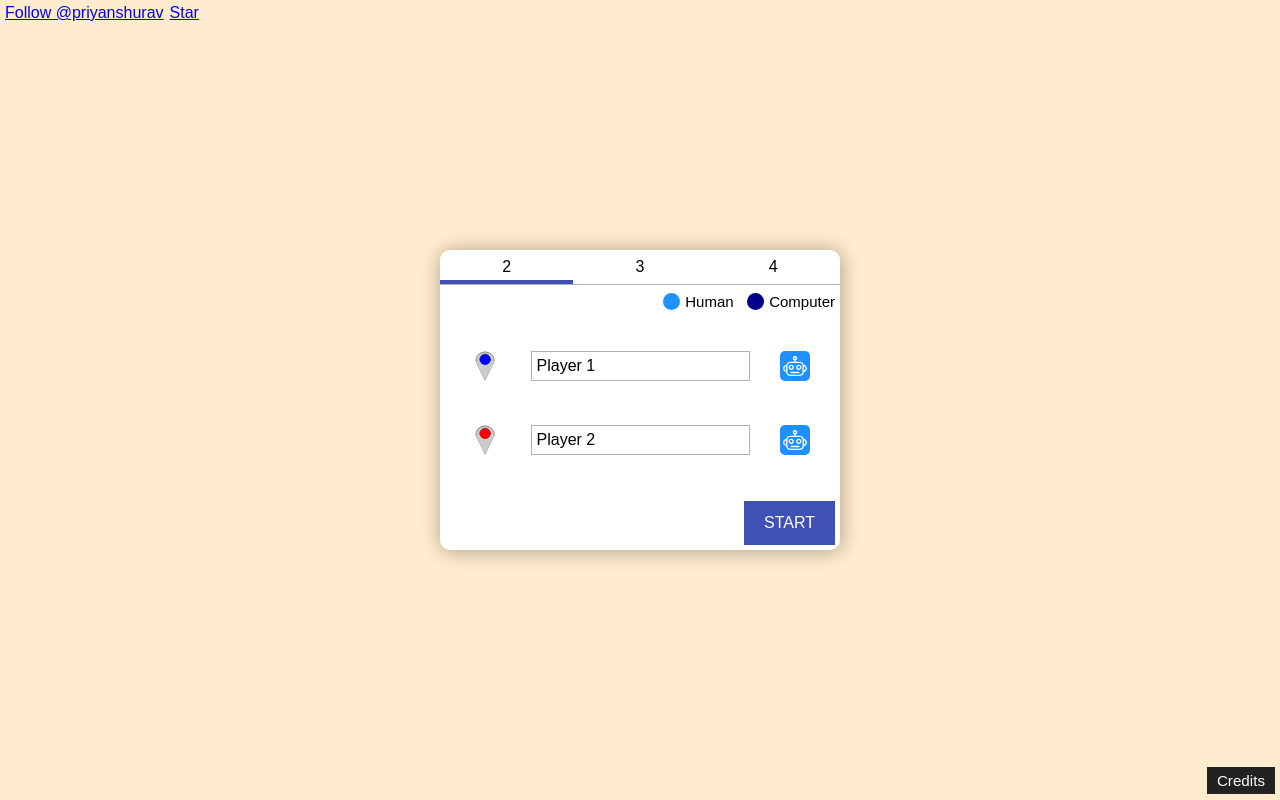
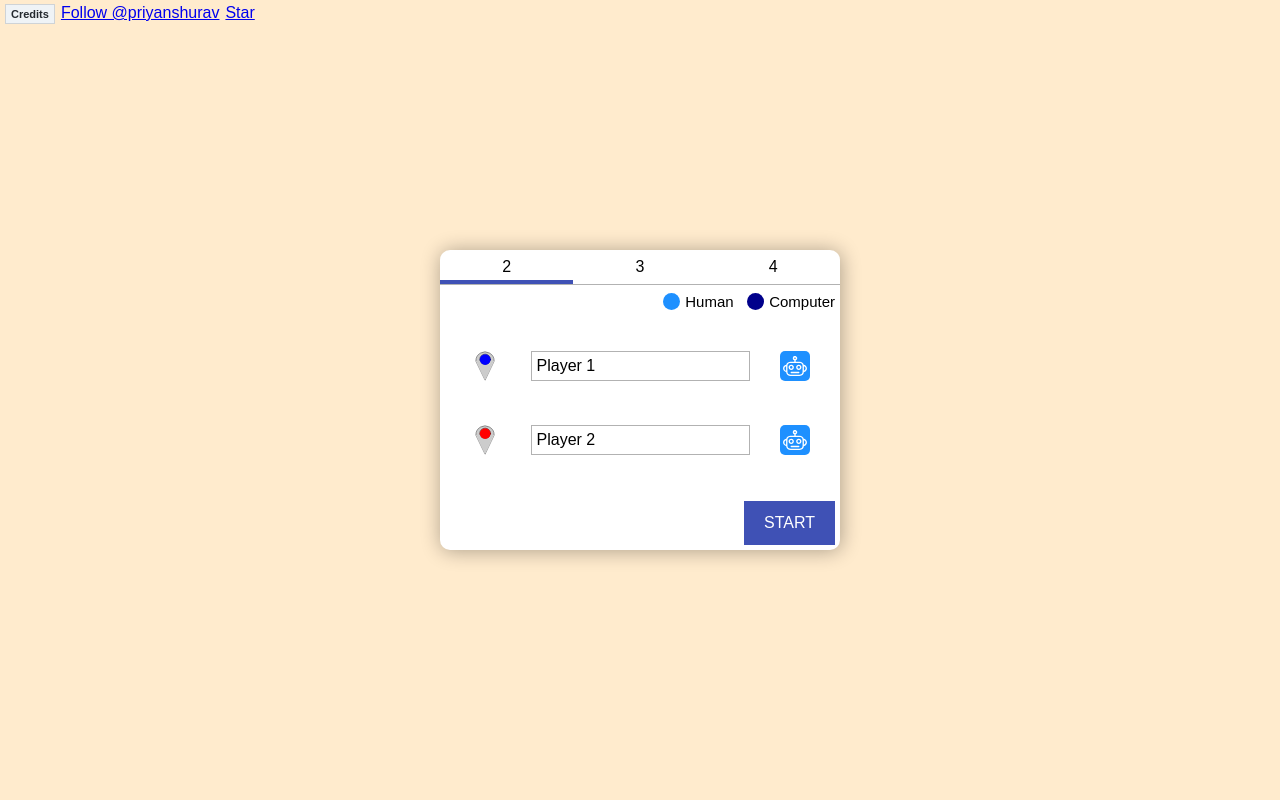
Before and after one commit to priyanshurav/snakes-and-ladders-game, a website built with webpack: page public/index.html in a window 1280 px wide. Built offline with nearby package versions, Linux system fonts and the light colour scheme.

Commit message:
Changed credit button location and fixed a bug which was making dice unclickable

```diff
--- a/public/index.html
+++ b/public/index.html
@@ -244,17 +244,13 @@
       <a
         class="github-button"
         href="https://github.com/priyanshurav"
-        data-color-scheme="no-preference: light; light: light; dark: dark;"
-        data-size="large"
         aria-label="Follow @priyanshurav on GitHub"
         >Follow @priyanshurav</a
       >
       <a
         class="github-button"
         href="https://github.com/priyanshurav/snakes-and-ladders-game"
-        data-color-scheme="no-preference: light; light: light; dark: dark;"
         data-icon="octicon-star"
-        data-size="large"
         data-show-count="true"
         aria-label="Star priyanshurav/snakes-and-ladders-game on GitHub"
         >Star</a
--- a/src/styles/index.scss
+++ b/src/styles/index.scss
@@ -49,28 +49,26 @@ html {
   top: 0;
   left: 0;
   display: flex;
-  width: 100vw;
-  height: 100vh;
   padding: 4px 2px;
 }
 .buttons > * {
   margin: 0 3px;
 }
 .credit-btn {
-  position: absolute;
   cursor: pointer;
-  border: none;
-  font-size: 0.95rem;
-  background-color: #222;
-  color: #fff;
-  margin: 6px 5px;
-  padding: 5px 10px;
-  bottom: 0;
-  right: 0;
-  transition: background-color 200ms;
+  font-size: 11px;
+  font-weight: 600;
+  background-color: #eff3f6;
+  color: #24292e;
+  height: 20px;
+  padding: 2px 5px;
+  user-select: none;
+  border: 1px solid #cfd3d6;
 }
-.credit-btn:hover {
-  background-color: #414141;
+.credit-btn:hover,
+.credit-btn:focus {
+  background-color: #e9ebef;
+  border-color: #caccd0;
 }
 .hide {
   display: none;
```
